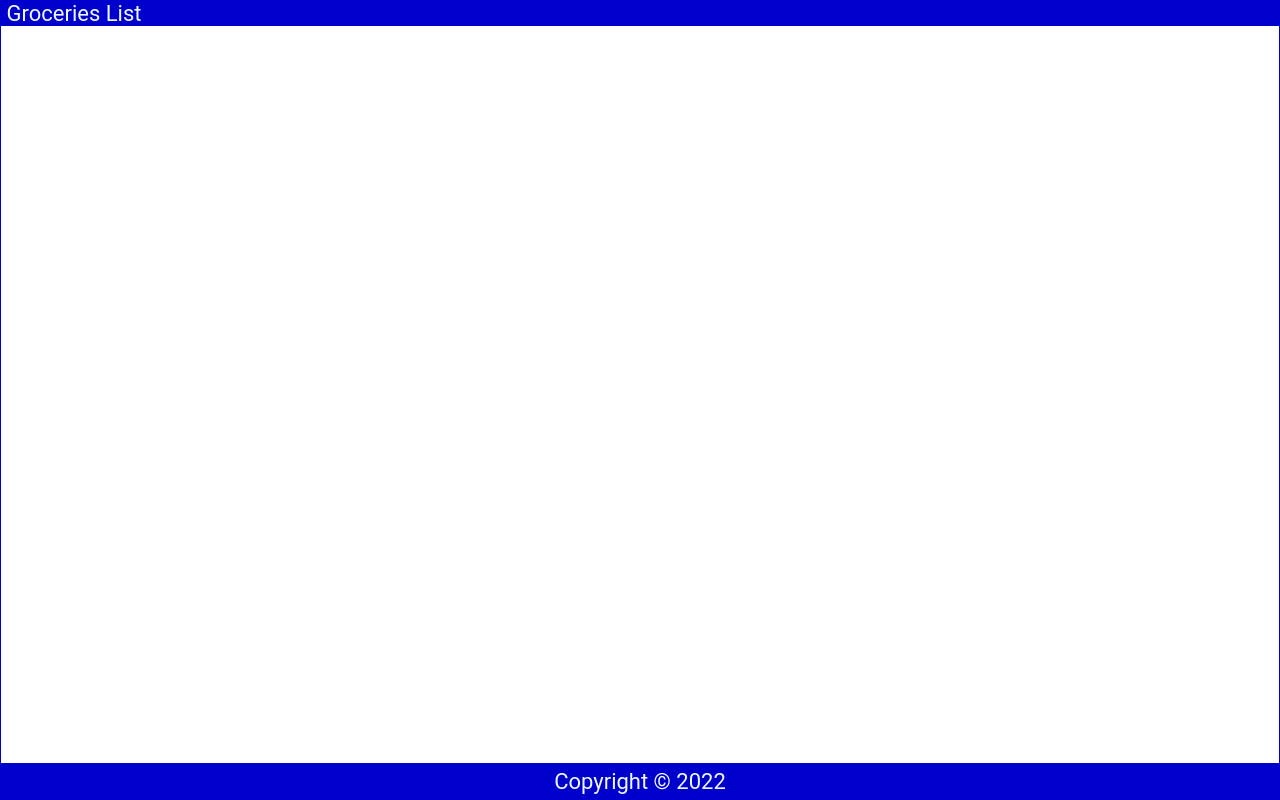
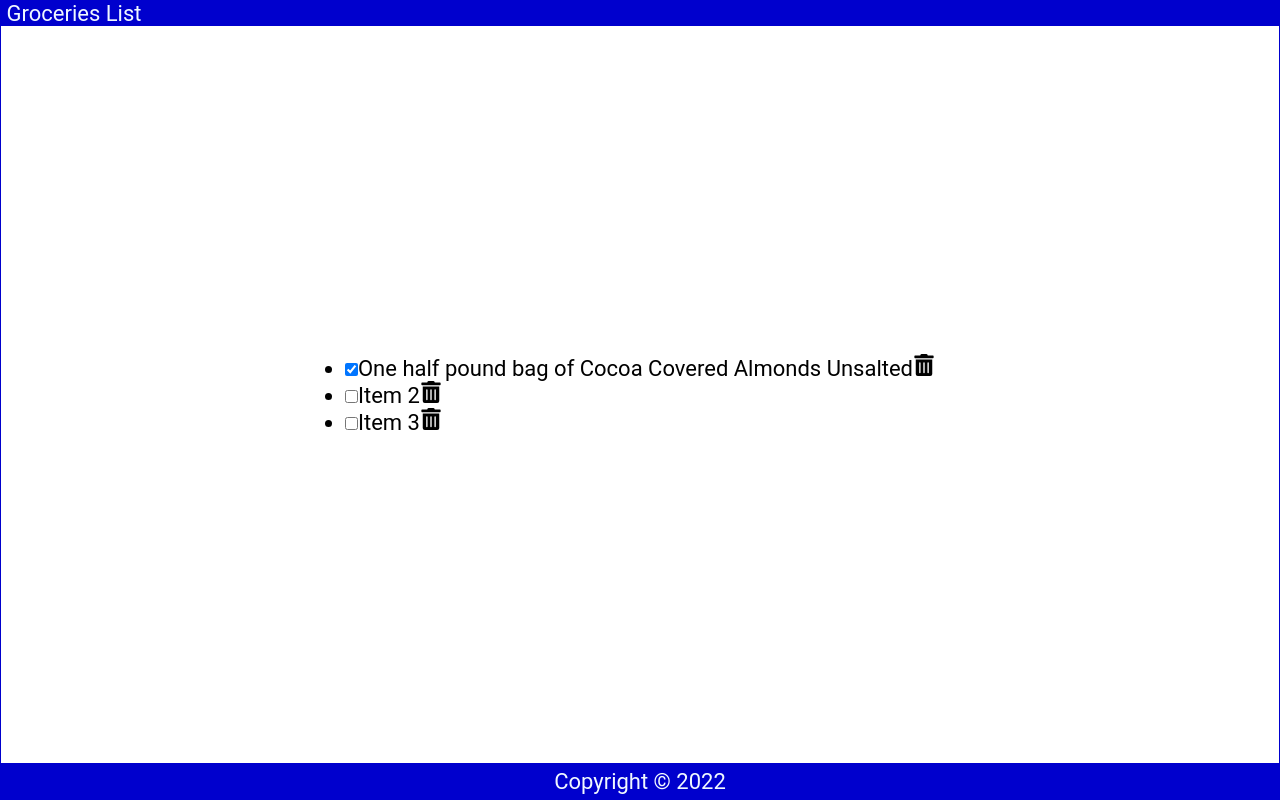
Before and after one commit to Budescu-Eftimie/React-groceries-list, a React (Create React App) app: page / in a window 1280 px wide. Built offline with nearby package versions, Linux system fonts and the light colour scheme.

Commit message:
feat(Content): add return list to dom

```diff
--- a/package.json
+++ b/package.json
@@ -8,6 +8,7 @@
     "@testing-library/user-event": "^13.5.0",
     "react": "^18.1.0",
     "react-dom": "^18.1.0",
+    "react-icons": "^4.3.1",
     "react-scripts": "5.0.1",
     "web-vitals": "^2.1.4"
   },
--- a/src/components/Content/Content.js
+++ b/src/components/Content/Content.js
@@ -1,4 +1,5 @@
 import { useState } from "react";
+import { FaTrashAlt } from "react-icons/fa";
 
 const Content = () => {
     const [items, setItems] = useState([
@@ -19,7 +20,19 @@ const Content = () => {
         },
     ]);
 
-    return <main></main>;
+    return (
+        <main>
+            <ul>
+                {items.map((item) => (
+                    <li className="item" key={item.id}>
+                        <input type="checkbox" checked={item.checked} />
+                        <label>{item.item}</label>
+                        <FaTrashAlt role="button" tabIndex="0" />
+                    </li>
+                ))}
+            </ul>
+        </main>
+    );
 };
 
 export default Content;
```
Also changed, not shown: 1 other file (tests, documents, lock files or other folders).
